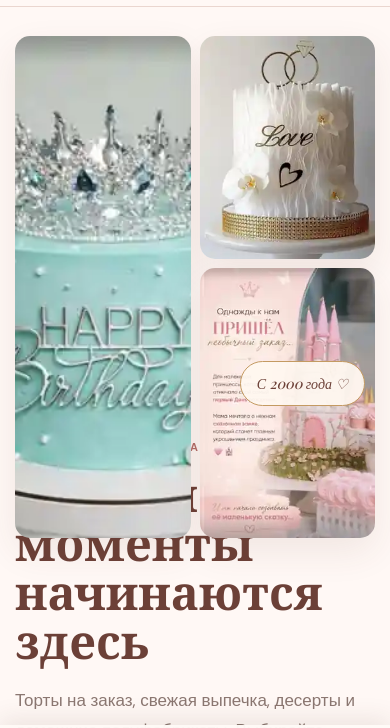
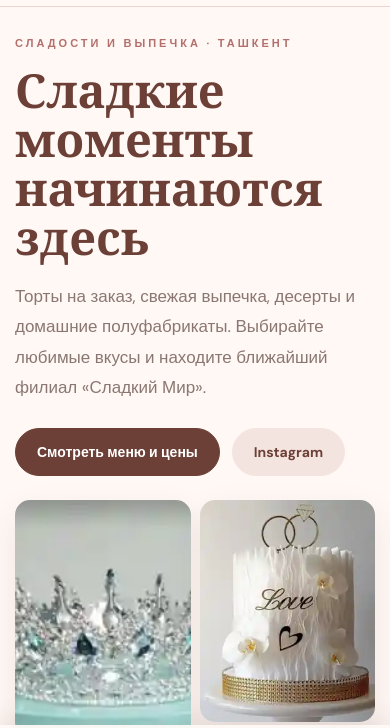
Before and after one commit to karimovabush-oss/SladkiyMir.uz, a plain HTML site: page index.html in a window 390 px wide. Shown: the part 60-788 px from the top of the page. Drawn offline with nearby package versions, Linux system fonts and the light colour scheme.

Commit message:
Fix mobile hero order and reduce oversized photo collage

```diff
--- a/index.html
+++ b/index.html
@@ -15,7 +15,7 @@
 *{box-sizing:border-box}html{scroll-behavior:smooth;scroll-padding-top:90px}body{margin:0;background:var(--bg);color:var(--ink);font-family:"DM Sans",Arial,sans-serif}a{color:inherit;text-decoration:none}button,input{font:inherit}.wrap{width:min(1160px,calc(100% - 40px));margin:auto}
 .topbar{position:sticky;top:0;z-index:20;background:#fff8f5ed;backdrop-filter:blur(14px);border-bottom:1px solid var(--line)}.nav{height:76px;display:flex;align-items:center;justify-content:space-between;gap:18px}.brand{display:flex;align-items:center;gap:10px;color:var(--brown);font:600 23px "Playfair Display",serif;white-space:nowrap}.brand img{width:55px;height:55px;border-radius:50%;object-fit:cover}.navlinks{display:flex;gap:23px;align-items:center;font-size:14px;font-weight:700;color:#65463e}.navlinks a:hover{color:#b66d6c}.navcta{padding:12px 21px;border-radius:28px;background:var(--brown);color:white;font-size:14px;font-weight:700}.toggle{display:none;border:0;background:none;font-size:27px;color:var(--brown)}
 .hero{display:grid;grid-template-columns:1fr 1.05fr;gap:50px;align-items:center;padding:56px 0 64px}.eyebrow{color:#b36f6b;letter-spacing:3px;text-transform:uppercase;font-size:11px;font-weight:700}.hero h1{font:600 clamp(42px,5.8vw,72px)/1.04 "Playfair Display",Georgia,serif;color:var(--brown);margin:15px 0 20px}.hero p{font-size:17px;line-height:1.8;color:var(--muted);max-width:520px}.actions{display:flex;gap:12px;flex-wrap:wrap;margin-top:25px}.btn{display:inline-flex;align-items:center;justify-content:center;padding:14px 21px;border-radius:28px;background:var(--brown);color:white;font-size:14px;font-weight:700;border:1px solid var(--brown);transition:.18s}.btn:hover{transform:translateY(-2px);box-shadow:var(--shadow)}.btn.light{background:#f4e4df;border-color:#f4e4df;color:var(--brown)}
-.hero-pics{height:490px;display:grid;grid-template-columns:1fr 1fr;grid-template-rows:1fr 1fr;gap:13px;position:relative}.hero-pics img{width:100%;height:100%;object-fit:cover;border-radius:22px;box-shadow:var(--shadow)}.hero-pics img:first-child{grid-row:1/3}.stamp{position:absolute;right:10px;bottom:10px;background:#fff8f0ed;color:var(--brown);border:1px solid var(--gold);padding:12px 16px;border-radius:40px;font:italic 17px "Playfair Display",serif}
+.hero-pics{height:460px;display:grid;grid-template-columns:1fr 1fr;grid-template-rows:1fr 1fr;gap:13px;position:relative}.hero-pics img{width:100%;height:100%;object-fit:cover;border-radius:22px;box-shadow:var(--shadow)}.hero-pics img:first-child{grid-row:1/3}.stamp{position:absolute;right:10px;bottom:10px;background:#fff8f0ed;color:var(--brown);border:1px solid var(--gold);padding:12px 16px;border-radius:40px;font:italic 17px "Playfair Display",serif}
 .highlights{background:var(--rose);padding:22px 0}.highgrid{display:grid;grid-template-columns:repeat(4,1fr);gap:13px}.highlight{background:#ffffff91;border-radius:15px;padding:15px;text-align:center;color:var(--brown);font-weight:700;font-size:14px}.highlight b{display:block;font-size:25px;margin-bottom:5px}
 .section{padding:68px 0}.head{text-align:center;margin:0 auto 32px}.head h2{font:600 clamp(32px,4vw,47px) "Playfair Display",Georgia,serif;color:var(--brown);margin:8px 0 10px}.head p{color:var(--muted);line-height:1.7;max-width:650px;margin:auto}
 .gallery{display:grid;grid-template-columns:repeat(4,1fr);gap:17px}.gallery figure{margin:0;background:#fff;padding:8px;border-radius:18px;box-shadow:var(--shadow);overflow:hidden}.gallery img{display:block;width:100%;height:285px;object-fit:cover;border-radius:12px}.gallery figcaption{padding:10px 7px 5px;color:var(--brown);font:600 17px "Playfair Display",serif}
@@ -23,7 +23,7 @@
 .locations{background:#fffaf8}.branches{display:grid;grid-template-columns:repeat(4,1fr);gap:14px}.branch{background:white;border:1px solid var(--line);border-radius:17px;padding:18px;box-shadow:0 8px 24px #5f38300a}.branch h3{font:600 19px "Playfair Display",serif;color:var(--brown);margin:0 0 8px}.branch p{font-size:13px;color:var(--muted);margin:0 0 12px;line-height:1.55}.branch .hours{color:var(--ink);font-weight:600}.branch a{font-size:13px;color:#a55e55;font-weight:700}
 .contact{background:#4a302c;color:#fff7f1;padding:55px 0}.contact-inner{display:grid;grid-template-columns:1fr 1fr;gap:35px;align-items:center}.contact h2{font:600 42px "Playfair Display",serif;margin:8px 0 12px}.contact p{color:#e6d2cb;line-height:1.85}.contact a.link{color:#f2d5c8;text-decoration:underline}.contact .btn{background:#f3deda;border-color:#f3deda;color:var(--brown);margin:5px 7px 5px 0}.foot{padding:20px;text-align:center;background:#fff8f6;color:#9a817a;font-size:12px}.mobilebar{display:none}.mutednote{font-size:12px;color:var(--muted);text-align:center;margin-top:16px}
 @media(max-width:950px){.hero{gap:28px}.hero-pics{height:420px}.menu-grid{grid-template-columns:repeat(2,1fr)}.branches{grid-template-columns:repeat(2,1fr)}.gallery{grid-template-columns:repeat(2,1fr)}}
-@media(max-width:650px){.wrap{width:min(100% - 30px,520px)}.nav{height:66px}.brand{font-size:19px}.brand img{width:47px;height:47px}.navlinks,.navcta{display:none}.toggle{display:block}.hero{grid-template-columns:1fr;padding:29px 0 38px;gap:24px}.hero h1{font-size:47px}.hero-pics{height:380px;order:-1;gap:9px}.hero-pics img{border-radius:15px}.stamp{font-size:14px}.highgrid{grid-template-columns:repeat(2,1fr)}.section{padding:50px 0}.gallery{gap:10px}.gallery img{height:195px}.gallery figcaption{font-size:15px}.menu-grid{grid-template-columns:1fr}.filters{justify-content:flex-start;flex-wrap:nowrap;overflow-x:auto;padding:3px 0 10px}.menu-tools{display:block}.search{margin-bottom:12px}.branches{grid-template-columns:1fr}.contact-inner{grid-template-columns:1fr;gap:12px}.contact h2{font-size:35px}.mobilebar{display:flex;position:fixed;bottom:0;left:0;right:0;z-index:30;background:#fffaf7ed;backdrop-filter:blur(12px);padding:9px 12px calc(9px + env(safe-area-inset-bottom));gap:8px;box-shadow:0 -6px 24px #4a302c1a}.mobilebar a{flex:1;text-align:center;padding:12px 6px;border-radius:24px;background:var(--brown);color:white;font-weight:700;font-size:13px}.mobilebar a+a{background:#f0dcd5;color:var(--brown)}body{padding-bottom:72px}}
+@media(max-width:650px){.wrap{width:min(100% - 30px,520px)}.nav{height:66px}.brand{font-size:19px}.brand img{width:47px;height:47px}.navlinks,.navcta{display:none}.toggle{display:block}.hero{grid-template-columns:1fr;padding:29px 0 38px;gap:24px}.hero h1{font-size:47px}.hero-pics{height:300px;gap:9px}.hero-pics img{border-radius:15px}.stamp{font-size:14px}.highgrid{grid-template-columns:repeat(2,1fr)}.section{padding:50px 0}.gallery{gap:10px}.gallery img{height:195px}.gallery figcaption{font-size:15px}.menu-grid{grid-template-columns:1fr}.filters{justify-content:flex-start;flex-wrap:nowrap;overflow-x:auto;padding:3px 0 10px}.menu-tools{display:block}.search{margin-bottom:12px}.branches{grid-template-columns:1fr}.contact-inner{grid-template-columns:1fr;gap:12px}.contact h2{font-size:35px}.mobilebar{display:flex;position:fixed;bottom:0;left:0;right:0;z-index:30;background:#fffaf7ed;backdrop-filter:blur(12px);padding:9px 12px calc(9px + env(safe-area-inset-bottom));gap:8px;box-shadow:0 -6px 24px #4a302c1a}.mobilebar a{flex:1;text-align:center;padding:12px 6px;border-radius:24px;background:var(--brown);color:white;font-weight:700;font-size:13px}.mobilebar a+a{background:#f0dcd5;color:var(--brown)}body{padding-bottom:72px}}
 </style>
 </head>
 <body>
```
